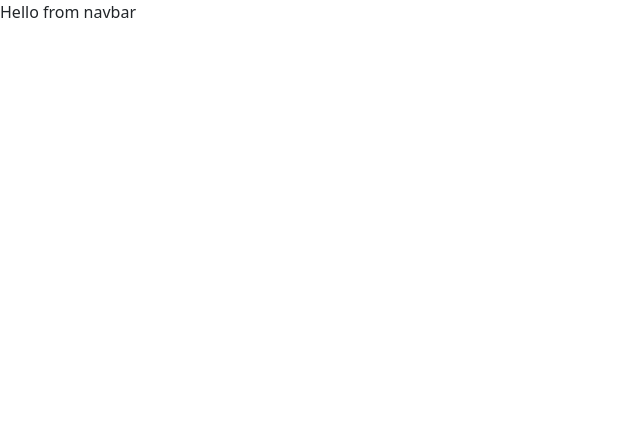
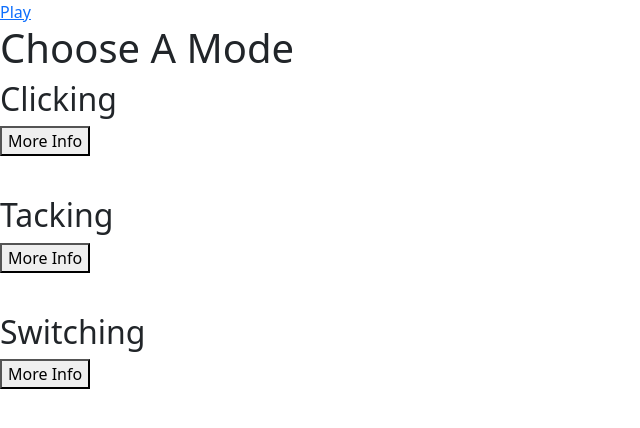
Before and after one commit to TuckTuckC/Precision-Trainer, a React (Create React App) app: page /play in a window 1280 px wide. Before the commit this address had no page. Shown: the top 428 px of the page, without its empty margins (0-640 px from the left). Built offline with nearby package versions, Linux system fonts and the light colour scheme.

Commit message:
added game modes and descreiptions with hidden properties for toggling

```diff
--- a/src/App.js
+++ b/src/App.js
@@ -1,11 +1,14 @@
 import './App.css';
 
+// Libraries
 import { BrowserRouter as Router, Routes, Route } from 'react-router-dom';
 
 import 'bootstrap/dist/css/bootstrap.min.css';
 
+// Components
 import Welcome from './Components/Welcome/Welcome';
 import Navbar from './Components/Navbar/Navbar';
+import Play from './Components/Play/Play';
 
 
 function App() {
@@ -14,6 +17,7 @@ function App() {
             <Navbar />
             <Routes>
                 <Route index path='/' element={<Welcome />} />
+                <Route index path='/play' element={<Play />} />
             </Routes>
         </Router>
   );
--- a/src/Components/NavBar/NavBar.js
+++ b/src/Components/NavBar/NavBar.js
@@ -1,9 +1,13 @@
-import React from 'react'
+// Libraries
+import React from 'react';
+
+//Components
+import Play from '../Play/Play';
 
 function NavBar() {
     return (
         <div>
-            Hello from navbar
+            <a href="/play" onClick={<Play />}>Play</a>
         </div>
     )
 }
--- /dev/null
+++ b/src/Components/Play/Play.js
@@ -0,0 +1,30 @@
+import React from 'react'
+
+const moreInfo = () => {
+
+};
+
+function Play() {
+  return (
+    <div>
+      <h1>Choose A Mode</h1>
+      <div className='scenario'>
+        <h2>Clicking</h2>
+        <button className="cInfoBtn">More Info</button>
+        <p className='cInfo' style={{visibility: 'hidden'}}>Hone your aim on multiple static targets</p>
+      </div>
+      <div className='scenario'>
+        <h2>Tacking</h2>
+        <button className="tInfoBtn">More Info</button>
+        <p className='tInfo' style={{visibility: 'hidden'}}>Hone your aim on moving targets that are invincible</p>
+      </div>
+      <div className='scenario'>
+        <h2>Switching</h2>
+        <button className="sInfoBtn" onClick>More Info</button>
+        <p className='sInfo' style={{visibility: 'hidden'}}>Hone your aim on multiple moving tergets</p>
+      </div>
+    </div>
+  );
+};
+
+export default Play;
```
Also changed, not shown: 2 other files (tests, documents, lock files or other folders).
